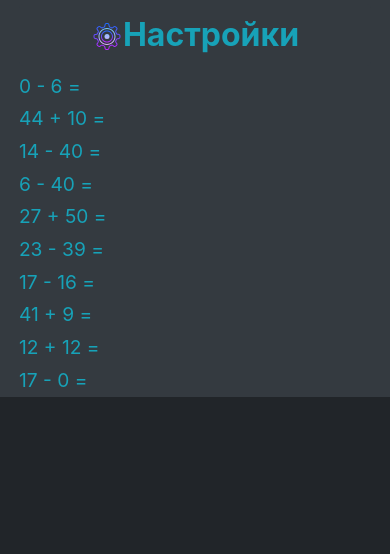
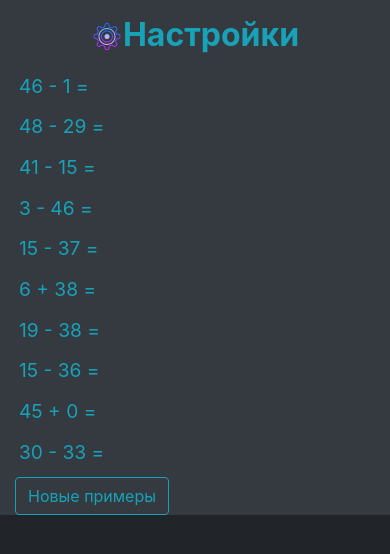
Before and after one commit to v-yan-v/arithmeticTraining, a React (Create React App) app: page / in a window 390 px wide. Shown: the top 554 px of the page. Built offline with nearby package versions, Linux system fonts and the light colour scheme.

Commit message:
feat: add check answer button, outline incorrect answers with pattern attribute, add new problems button refactor: move problems generator to separate file fix: problems list now in form tag, so we got 'next' button on mobile keyboards while input answer

```diff
--- a/src/components/ProblemsViewer/Problem.js
+++ b/src/components/ProblemsViewer/Problem.js
@@ -1,120 +1,40 @@
-import React from "react";
+import React, {useEffect, useState} from "react";
 import s from './Problem.module.sass'
 import cn from "../../utils/classNamesConcatenator";
 
 
-export const Problem = ({localAppSettings, classList}) => {
+export const Problem = ({localAppSettings, classList, problem, checkAnswer}) => {
 
   /// STYLES ///
   let currentColorTheme = localAppSettings.isColorThemeDark ? 'bg-dark text-info' : 'bg-light text-dark'
 
-  /// SECONDARY FUNCTIONS ///
-  const getRandomIntInclusive = (min, max) => {
+  /// VARIABLES ///
+  const [answerFieldValue, setAnswerFieldValue] = useState('')
 
-    if (min > max) {
-      [min, max] = [max, min] // swap values
-    }
+  const answerField = (
+      <input
+        type={'text'}
+        inputMode='decimal'
+        className={cn(s.answerField, currentColorTheme)}
+        pattern={checkAnswer ? `^${problem.answer}$` : null}
+        value={answerFieldValue}
+        onChange={(e)=>{ setAnswerFieldValue(e.target.value) }}
+      />)
 
-    min = Math.ceil(min);
-    max = Math.floor(max);
-    return Math.floor(Math.random() * (max - min + 1)) + min; //Максимум и минимум включаются
-  }
-
-  const getRandomNumber = (min, max) => {
-
-    if (min > max) {
-      [min, max] = [max, min] // swap values
-    }
-
-    return Math.random() * (max - min) + min
-  }
-
-  const newOperand = () => {
-    let operand = 1
-    if (localAppSettings.useDecimalFractions && !localAppSettings.useCommonFractions) {
-      operand =  getRandomNumber(localAppSettings.minOperandValue, localAppSettings.maxOperandValue)
-    }
-    else if (!localAppSettings.useDecimalFractions && localAppSettings.useCommonFractions){
-
-    }
-    else if (localAppSettings.useDecimalFractions && localAppSettings.useCommonFractions) {
-
-    }
-    else {
-      operand =  getRandomIntInclusive(localAppSettings.minOperandValue, localAppSettings.maxOperandValue)
-    }
-
-    operand = +(operand.toFixed(3).replace(/\.?0+$/, ''))
-
-    return operand
-  }
-
-  const generateProblem = () => {
-    const operations = Object.keys(localAppSettings.useOperations).map(key => localAppSettings.useOperations[key])
-
-    const getRandomOperation = () => {
-      if (operations.filter(el => el).length < 1) {
-        return 'NoEnabledOperations'
-      }
-
-      let index
-
-      while (1) {
-        index = getRandomIntInclusive(0, operations.length - 1)
-        if (operations[index]) {
-          return index
-        }
-      }
-    }
-
-    let operationIndex = getRandomOperation()
-
-    let op1 = newOperand()
-    let op2 = newOperand()
-    let problem = {
-      problem: null
-      , answer: null
-    }
-
-    switch (operationIndex) {
-      case 1:
-        problem.answer = op1 - op2
-        problem.problem = `${op1} - ${op2} = `
-        break
-      case 2:
-        problem.answer = op1 * op2
-        problem.problem = `${op1} * ${op2} = `
-        break
-      case 3:
-        problem.answer = op1 / op2
-        problem.problem = `${op1} / ${op2} = `
-        break
-      case 0:
-      default:
-        problem.answer = op1 + op2
-        problem.problem = `${op1} + ${op2} = `
-    }
-
-    // remove unnecessary zeros
-    problem.answer = problem.answer.toFixed(3).replace(/\.?0+$/, '')
-
-    return problem
-  }
+  useEffect(() => {
+    // clear input value when receive new problem
+    setAnswerFieldValue('')
+  }, [problem.answer])
 
 
   /// PAYLOAD ///
-
-  // problems generating
-  let tmp = generateProblem()
-  const answerField = (<input type={'text'} className={cn(s.answerField, currentColorTheme)} />)
-
   return (
     <div className={classList} >
-      <div className={s.answerLine}>
-        <span>{tmp.problem}</span>
-        <span className={localAppSettings.showAnswerOnHover ? s.showRightAnswer : s.rightAnswer} >{tmp.answer}</span>
+      <label className={s.answerLine}>
+        <span>{problem.problem}</span>
+        <span className={localAppSettings.showAnswerOnHover ? s.showRightAnswer : s.rightAnswer} >{problem.answer}</span>
         {localAppSettings.inputsForTestAnswer ? answerField : ''}
-      </div>
+      </label>
     </div>
   )
 }
--- a/src/components/ProblemsViewer/ProblemsViewer.js
+++ b/src/components/ProblemsViewer/ProblemsViewer.js
@@ -1,19 +1,55 @@
-import React from "react";
+import React, {useEffect, useState} from "react";
 import {Problem} from "./Problem";
 import s from './ProblemsViewer.module.sass'
+import {problemsGenerator} from "./problemsGenerator";
+import cn from "../../utils/classNamesConcatenator";
 
 export const ProblemsViewer = ({localAppSettings}) => {
 
-  let quantity = parseInt(localAppSettings.numberOfProblemsPerPage)
+  /// STYLES ///
+  let btnColorTheme = localAppSettings.isColorThemeDark ? 'btn-outline-info' : 'btn-outline-secondary'
 
-  let problemsList = new Array(quantity).fill('_')
+  /// VARIABLES ///
+  let problemsOptions = {
+    quantity             : parseInt(localAppSettings.numberOfProblemsPerPage)
+    , minOperandValue    : localAppSettings.minOperandValue
+    , maxOperandValue    : localAppSettings.maxOperandValue
+    , useDecimalFractions: localAppSettings.useDecimalFractions
+    , useCommonFractions : localAppSettings.useCommonFractions
+    , useOperations      : localAppSettings.useOperations
+  }
 
+  let [checkAnswer, toggleChekAnswer] = useState(false)
+  let [problemsList, genProblemsList] = useState(problemsGenerator(problemsOptions))
 
+  useEffect(() => {
+    genProblemsList(problemsGenerator(problemsOptions))
+  }, [localAppSettings])
+
+  /// HANDLERS ///
+  const handleNewProblemsClick = () => {
+    genProblemsList(problemsGenerator(problemsOptions))
+    toggleChekAnswer(false)
+  }
+
+  /// PAYLOAD ///
   return (
-    <div className={s.flexContainer} style={{fontSize: (localAppSettings.problemsTextSize * 0.2 + 1) + 'em'}}>
-      { problemsList.map((_, i) => {
-        return <Problem key={i} localAppSettings={localAppSettings} classList={s.flexItem} />
-      }) }
+    <div>
+        <form className={s.flexContainer} style={{fontSize: (localAppSettings.problemsTextSize * 0.2 + 1) + 'em'}}>
+          {problemsList.map((problem, i) => {
+            return <Problem key={i} checkAnswer={checkAnswer} problem={problem} localAppSettings={localAppSettings} classList={s.flexItem}/>
+            })
+          }
+      </form>
+      <div className={s.flexContainer}>
+        <button onClick={handleNewProblemsClick} className={cn('btn', btnColorTheme)}>Новые примеры</button>
+        {localAppSettings.inputsForTestAnswer ?
+          <button onClick={() => { toggleChekAnswer(!checkAnswer) }} className={cn('btn', btnColorTheme)}>
+            {checkAnswer ? 'Не показывать' : 'Показать'} не правильные
+          </button>
+          : ''
+        }
+      </div>
     </div>
   )
 }
--- a/src/components/ProblemsViewer/ProblemsViewer.module.sass
+++ b/src/components/ProblemsViewer/ProblemsViewer.module.sass
@@ -1,6 +1,7 @@
 .flexContainer
   display: flex
   flex-wrap: wrap
+  justify-content: space-between
 
 
 .flexItem
--- /dev/null
+++ b/src/components/ProblemsViewer/problemsGenerator.js
@@ -0,0 +1,127 @@
+/**
+ * Generate some quantity arithmetic problems
+ * @param {Object} options
+ * @param {number} options.quantity
+ * @param {number} options.minOperandValue
+ * @param {number} options.maxOperandValue
+ * @param {Boolean} options.useDecimalFractions
+ * @param {Boolean} options.useCommonFractions
+ * @param {Object} options.useOperations
+ * @param {Boolean} options.useOperations.useAddition
+ * @param {Boolean} options.useOperations.useSubtraction
+ * @param {Boolean} options.useOperations.useMultiplication
+ * @param {Boolean} options.useOperations.useDivision
+ *
+ * @return {Object[]} problems - Array of problems
+ *         {String} problems[].problem - condition of problem
+ *         {Number} problems[].answer - calculated value of problem
+ */
+export const problemsGenerator = (options) => {
+  if (options.quantity < 1){
+    return []
+  }
+  let q = options.quantity
+  let problemsList = new Array(q)
+
+  ///region SECONDARY FUNCTIONS ///
+  const getRandomIntInclusive = (min, max) => {
+
+    if (min > max) {
+      [min, max] = [max, min] // swap values
+    }
+
+    min = Math.ceil(min);
+    max = Math.floor(max);
+    return Math.floor(Math.random() * (max - min + 1)) + min; //Максимум и минимум включаются
+  }
+
+  const getRandomNumber = (min, max) => {
+
+    if (min > max) {
+      [min, max] = [max, min] // swap values
+    }
+
+    return Math.random() * (max - min) + min
+  }
+
+  const newOperand = () => {
+    let operand = 1
+    if (options.useDecimalFractions && !options.useCommonFractions) {
+      operand =  getRandomNumber(options.minOperandValue, options.maxOperandValue)
+    }
+    else if (!options.useDecimalFractions && options.useCommonFractions){
+
+    }
+    else if (options.useDecimalFractions && options.useCommonFractions) {
+
+    }
+    else {
+      operand =  getRandomIntInclusive(options.minOperandValue, options.maxOperandValue)
+    }
+
+    operand = +(operand.toFixed(3).replace(/\.?0+$/, ''))
+
+    return operand
+  }
+
+  const generateProblem = () => {
+    const operations = Object.keys(options.useOperations).map(key => options.useOperations[key])
+
+    const getRandomOperation = () => {
+      if (operations.filter(el => el).length < 1) {
+        return 'NoEnabledOperations'
+      }
+
+      let index
+
+      while (1) {
+        index = getRandomIntInclusive(0, operations.length - 1)
+        if (operations[index]) {
+          return index
+        }
+      }
+    }
+
+    let operationIndex = getRandomOperation()
+
+    let op1 = newOperand()
+    let op2 = newOperand()
+    let problem = {
+      problem: null
+      , answer: null
+    }
+
+    switch (operationIndex) {
+      case 1:
+        problem.answer = op1 - op2
+        problem.problem = `${op1} - ${op2} = `
+        break
+      case 2:
+        problem.answer = op1 * op2
+        problem.problem = `${op1} * ${op2} = `
+        break
+      case 3:
+        problem.answer = op1 / op2
+        problem.problem = `${op1} / ${op2} = `
+        break
+      case 0:
+      default:
+        problem.answer = op1 + op2
+        problem.problem = `${op1} + ${op2} = `
+    }
+
+    // remove unnecessary zeros
+    problem.answer = problem.answer.toFixed(3).replace(/\.?0+$/, '')
+
+    return problem
+  }
+  ///endregion SECONDARY FUNCTIONS ///
+
+
+  while (q--) {
+    problemsList[q] = generateProblem()
+  }
+
+
+  return problemsList
+}
```
